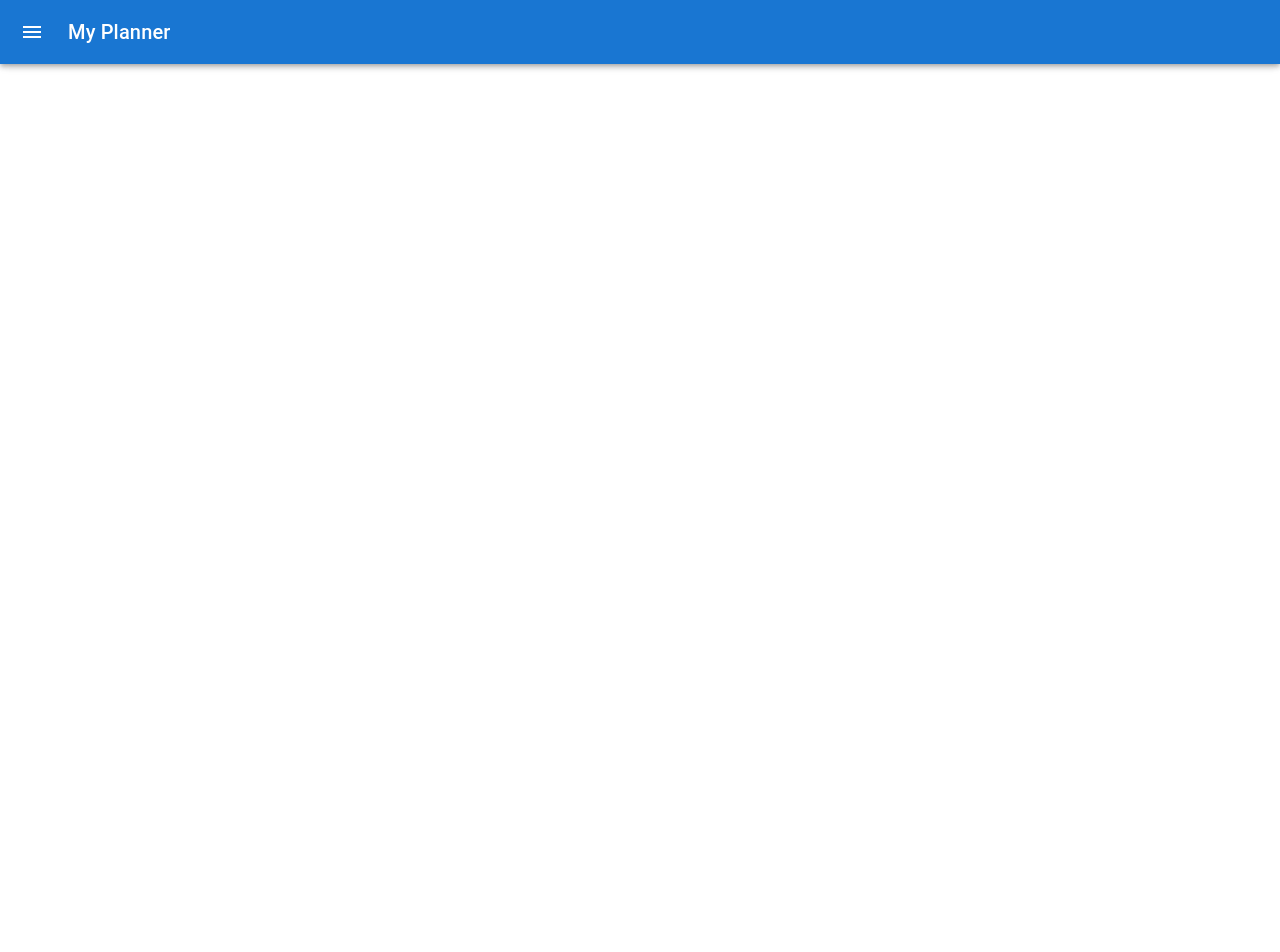
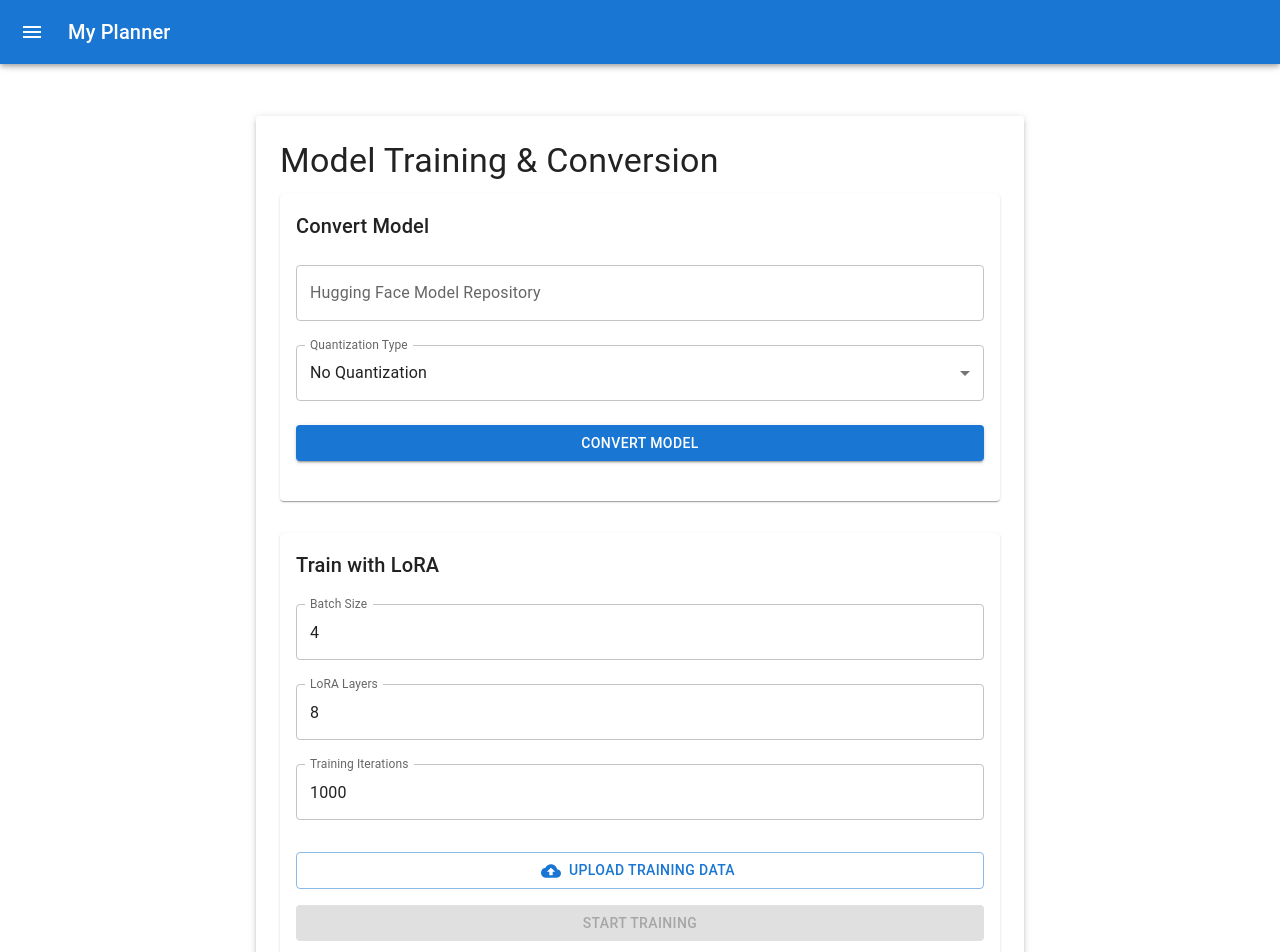
Before and after one commit to Narcis-Ionut/Daily-tracker, a React (Create React App) app: page /model-training in a window 1280 px wide. Before the commit this address had no page. Shown: the top 952 px of the page. Before the commit the page ends 800 px from the top, so only its background shows below. Built offline with nearby package versions, Linux system fonts and the light colour scheme.

Commit message:
model selector & check for server errors

```diff
--- a/package.json
+++ b/package.json
@@ -3,7 +3,7 @@
   "version": "0.1.0",
   "private": true,
   "dependencies": {
-    "@date-io/date-fns": "1.3.13",
+    "@date-io/date-fns": "^2.16.0",
     "@emotion/react": "^11.11.1",
     "@emotion/styled": "^11.11.0",
     "@mui/icons-material": "^5.14.11",
@@ -15,7 +15,8 @@
     "@testing-library/react": "^13.4.0",
     "@testing-library/user-event": "^13.5.0",
     "axios": "^1.7.8",
-    "date-fns": "^2.15.0",
+    "date-fns": "^2.30.0",
+    "multer": "^1.4.5-lts.1",
     "react": "^18.3.1",
     "react-calendar": "^5.1.0",
     "react-dom": "^18.3.1",
--- a/src/App.js
+++ b/src/App.js
@@ -1,4 +1,3 @@
-// App.js
 import React, { useState, Suspense, lazy } from "react";
 import { BrowserRouter as Router, Routes, Route, Link } from "react-router-dom";
 import {
@@ -23,7 +22,8 @@ import {
   Notes as NotesIcon,
   DirectionsCar as CarIcon,
   CheckCircle as ToDoIcon,
-  Chat as ChatIcon, // Add an icon for LocalChat
+  Chat as ChatIcon,
+  Psychology as ModelIcon, // New icon for Model Training
 } from "@mui/icons-material";
 
 // Lazy-loaded components
@@ -32,7 +32,8 @@ const ShiftPattern = lazy(() => import("./components/ShiftPattern"));
 const Notes = lazy(() => import("./components/Notes"));
 const CarMaintenance = lazy(() => import("./components/CarMaintenance"));
 const ToDoList = lazy(() => import("./components/ToDoList"));
-const LocalChat = lazy(() => import("./components/LocalChat")); // Import LocalChat
+const LocalChat = lazy(() => import("./components/LocalChat"));
+const ModelTraining = lazy(() => import("./components/ModelTraining"));
 
 function App() {
   const [isOpen, setIsOpen] = useState(false);
@@ -57,7 +58,8 @@ function App() {
     { text: "Notes", icon: <NotesIcon />, path: "/notes" },
     { text: "Car Maintenance", icon: <CarIcon />, path: "/car-maintenance" },
     { text: "To-Do List", icon: <ToDoIcon />, path: "/to-do-list" },
-    { text: "Local Chat", icon: <ChatIcon />, path: "/local-chat" }, // Add LocalChat menu item
+    { text: "Local Chat", icon: <ChatIcon />, path: "/local-chat" },
+    { text: "Model Training", icon: <ModelIcon />, path: "/model-training" },
   ];
 
   return (
@@ -109,8 +111,9 @@ function App() {
               <Route path="/notes" element={<Notes />} />
               <Route path="/car-maintenance" element={<CarMaintenance />} />
               <Route path="/to-do-list" element={<ToDoList />} />
-              <Route path="/local-chat" element={<LocalChat />} />{" "}
-              {/* Add LocalChat route */}
+              <Route path="/local-chat" element={<LocalChat />} />
+              <Route path="/model-training" element={<ModelTraining />} />{" "}
+              {/* New route */}
             </Routes>
           </Suspense>
         </main>
--- a/src/components/Home.js
+++ b/src/components/Home.js
@@ -42,6 +42,10 @@ function Home() {
             effortlessly.
           </p>
         </Link>
+        <Link to="/model-training" className="home-feature-card">
+          <h3 className="feature-title">Model training</h3>
+          <p className="feature-description">Training your model</p>
+        </Link>
       </section>
     </div>
   );
--- /dev/null
+++ b/src/components/ModelTraining.js
@@ -0,0 +1,264 @@
+import React, { useState } from "react";
+import {
+  Box,
+  Card,
+  CardContent,
+  Typography,
+  TextField,
+  Button,
+  Select,
+  MenuItem,
+  FormControl,
+  InputLabel,
+  CircularProgress,
+  Alert,
+  Paper,
+} from "@mui/material";
+import CloudUploadIcon from "@mui/icons-material/CloudUpload";
+
+const ModelTraining = () => {
+  const [modelRepo, setModelRepo] = useState("");
+  const [quantizationType, setQuantizationType] = useState("none");
+  const [trainingData, setTrainingData] = useState(null);
+  const [isConverting, setIsConverting] = useState(false);
+  const [isTraining, setIsTraining] = useState(false);
+  const [status, setStatus] = useState("");
+  const [error, setError] = useState("");
+
+  // Configuration state for LoRA training
+  const [loraConfig, setLoraConfig] = useState({
+    batchSize: 4,
+    loraLayers: 8,
+    iterations: 1000,
+  });
+
+  const quantizationOptions = [
+    { value: "none", label: "No Quantization" },
+    { value: "q4", label: "4-bit Quantization (Q4)" },
+    { value: "q8", label: "8-bit Quantization (Q8)" },
+  ];
+
+  const handleConvertModel = async () => {
+    if (!modelRepo.trim()) {
+      setError("Please enter a model repository");
+      return;
+    }
+
+    setIsConverting(true);
+    setError("");
+    setStatus("Converting model...");
+
+    try {
+      const response = await fetch("http://localhost:5001/convert-model", {
+        method: "POST",
+        headers: {
+          "Content-Type": "application/json",
+        },
+        body: JSON.stringify({
+          hfPath: modelRepo,
+          quantization: quantizationType,
+        }),
+      });
+
+      if (!response.ok) {
+        throw new Error(`HTTP error! status: ${response.status}`);
+      }
+
+      const data = await response.json();
+      setStatus("Model converted successfully!");
+    } catch (err) {
+      setError(`Failed to convert model: ${err.message}`);
+    } finally {
+      setIsConverting(false);
+    }
+  };
+
+  const handleTrainModel = async () => {
+    if (!trainingData) {
+      setError("Please upload training data");
+      return;
+    }
+
+    setIsTraining(true);
+    setError("");
+    setStatus("Training model with LoRA...");
+
+    try {
+      const formData = new FormData();
+      formData.append("trainingData", trainingData);
+      formData.append("config", JSON.stringify(loraConfig));
+
+      const response = await fetch("http://localhost:5001/train-model", {
+        method: "POST",
+        body: formData,
+      });
+
+      if (!response.ok) {
+        throw new Error(`HTTP error! status: ${response.status}`);
+      }
+
+      const data = await response.json();
+      setStatus("Model training completed successfully!");
+    } catch (err) {
+      setError(`Failed to train model: ${err.message}`);
+    } finally {
+      setIsTraining(false);
+    }
+  };
+
+  return (
+    <Box sx={{ maxWidth: "800px", margin: "auto", p: 2 }}>
+      <Paper elevation={3} sx={{ p: 3 }}>
+        <Typography variant="h4" gutterBottom>
+          Model Training & Conversion
+        </Typography>
+
+        {/* Model Conversion Section */}
+        <Card sx={{ mb: 4 }}>
+          <CardContent>
+            <Typography variant="h6" gutterBottom>
+              Convert Model
+            </Typography>
+
+            <Box sx={{ mb: 2 }}>
+              <TextField
+                fullWidth
+                label="Hugging Face Model Repository"
+                value={modelRepo}
+                onChange={(e) => setModelRepo(e.target.value)}
+                margin="normal"
+                variant="outlined"
+              />
+
+              <FormControl fullWidth margin="normal">
+                <InputLabel>Quantization Type</InputLabel>
+                <Select
+                  value={quantizationType}
+                  onChange={(e) => setQuantizationType(e.target.value)}
+                  label="Quantization Type"
+                >
+                  {quantizationOptions.map((option) => (
+                    <MenuItem key={option.value} value={option.value}>
+                      {option.label}
+                    </MenuItem>
+                  ))}
+                </Select>
+              </FormControl>
+
+              <Button
+                fullWidth
+                variant="contained"
+                color="primary"
+                onClick={handleConvertModel}
+                disabled={isConverting}
+                sx={{ mt: 2 }}
+                startIcon={isConverting ? <CircularProgress size={20} /> : null}
+              >
+                {isConverting ? "Converting..." : "Convert Model"}
+              </Button>
+            </Box>
+          </CardContent>
+        </Card>
+
+        {/* LoRA Training Section */}
+        <Card>
+          <CardContent>
+            <Typography variant="h6" gutterBottom>
+              Train with LoRA
+            </Typography>
+
+            <Box sx={{ mb: 3 }}>
+              <TextField
+                fullWidth
+                type="number"
+                label="Batch Size"
+                value={loraConfig.batchSize}
+                onChange={(e) =>
+                  setLoraConfig((prev) => ({
+                    ...prev,
+                    batchSize: parseInt(e.target.value),
+                  }))
+                }
+                margin="normal"
+              />
+
+              <TextField
+                fullWidth
+                type="number"
+                label="LoRA Layers"
+                value={loraConfig.loraLayers}
+                onChange={(e) =>
+                  setLoraConfig((prev) => ({
+                    ...prev,
+                    loraLayers: parseInt(e.target.value),
+                  }))
+                }
+                margin="normal"
+              />
+
+              <TextField
+                fullWidth
+                type="number"
+                label="Training Iterations"
+                value={loraConfig.iterations}
+                onChange={(e) =>
+                  setLoraConfig((prev) => ({
+                    ...prev,
+                    iterations: parseInt(e.target.value),
+                  }))
+                }
+                margin="normal"
+              />
+            </Box>
+
+            <Button
+              component="label"
+              variant="outlined"
+              startIcon={<CloudUploadIcon />}
+              sx={{ mb: 2, width: "100%" }}
+            >
+              Upload Training Data
+              <input
+                type="file"
+                hidden
+                onChange={(e) => setTrainingData(e.target.files[0])}
+              />
+            </Button>
+            {trainingData && (
+              <Typography variant="body2" color="textSecondary" sx={{ mb: 2 }}>
+                Selected file: {trainingData.name}
+              </Typography>
+            )}
+
+            <Button
+              fullWidth
+              variant="contained"
+              color="primary"
+              onClick={handleTrainModel}
+              disabled={isTraining || !trainingData}
+              startIcon={isTraining ? <CircularProgress size={20} /> : null}
+            >
+              {isTraining ? "Training..." : "Start Training"}
+            </Button>
+          </CardContent>
+        </Card>
+
+        {/* Status and Error Messages */}
+        <Box sx={{ mt: 2 }}>
+          {status && (
+            <Alert severity="success" sx={{ mb: 2 }}>
+              {status}
+            </Alert>
+          )}
+          {error && (
+            <Alert severity="error" sx={{ mb: 2 }}>
+              {error}
+            </Alert>
+          )}
+        </Box>
+      </Paper>
+    </Box>
+  );
+};
+
+export default ModelTraining;
```
Also changed, not shown: 2 other files (tests, documents, lock files or other folders).
